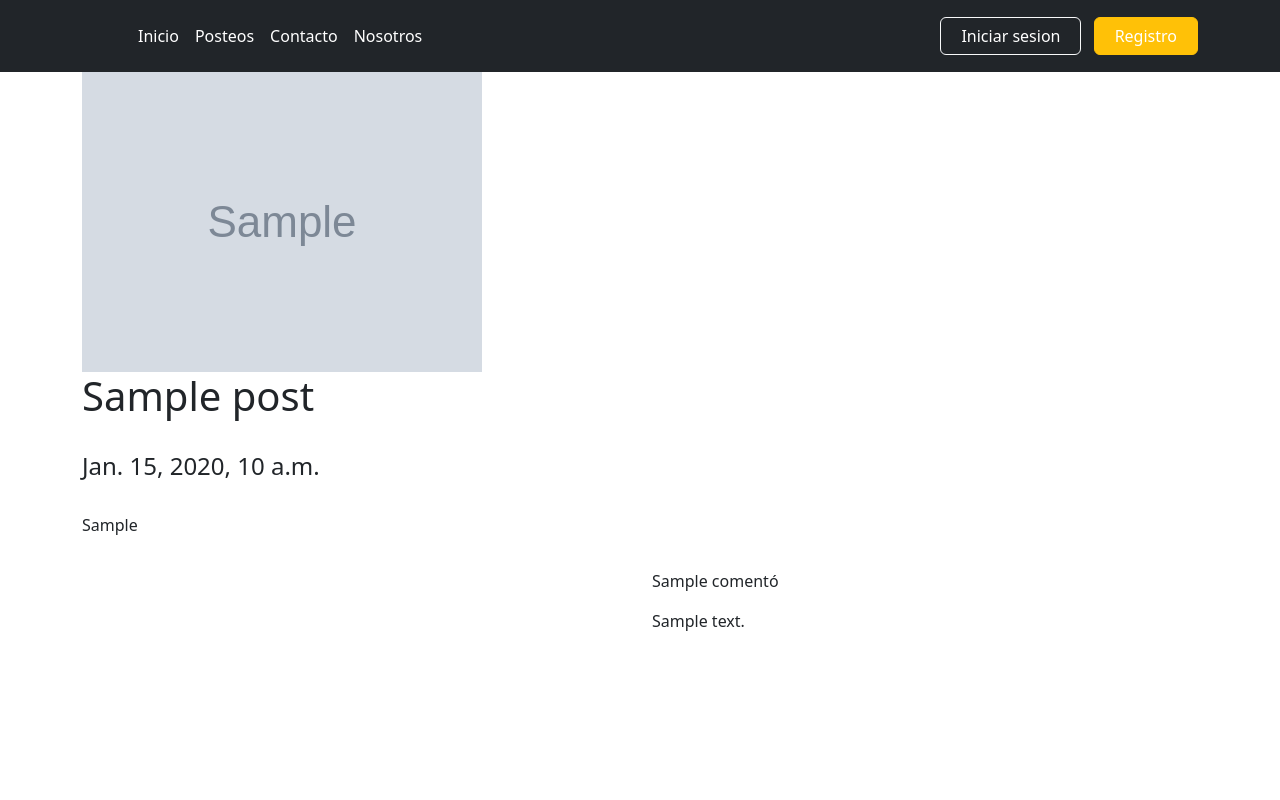
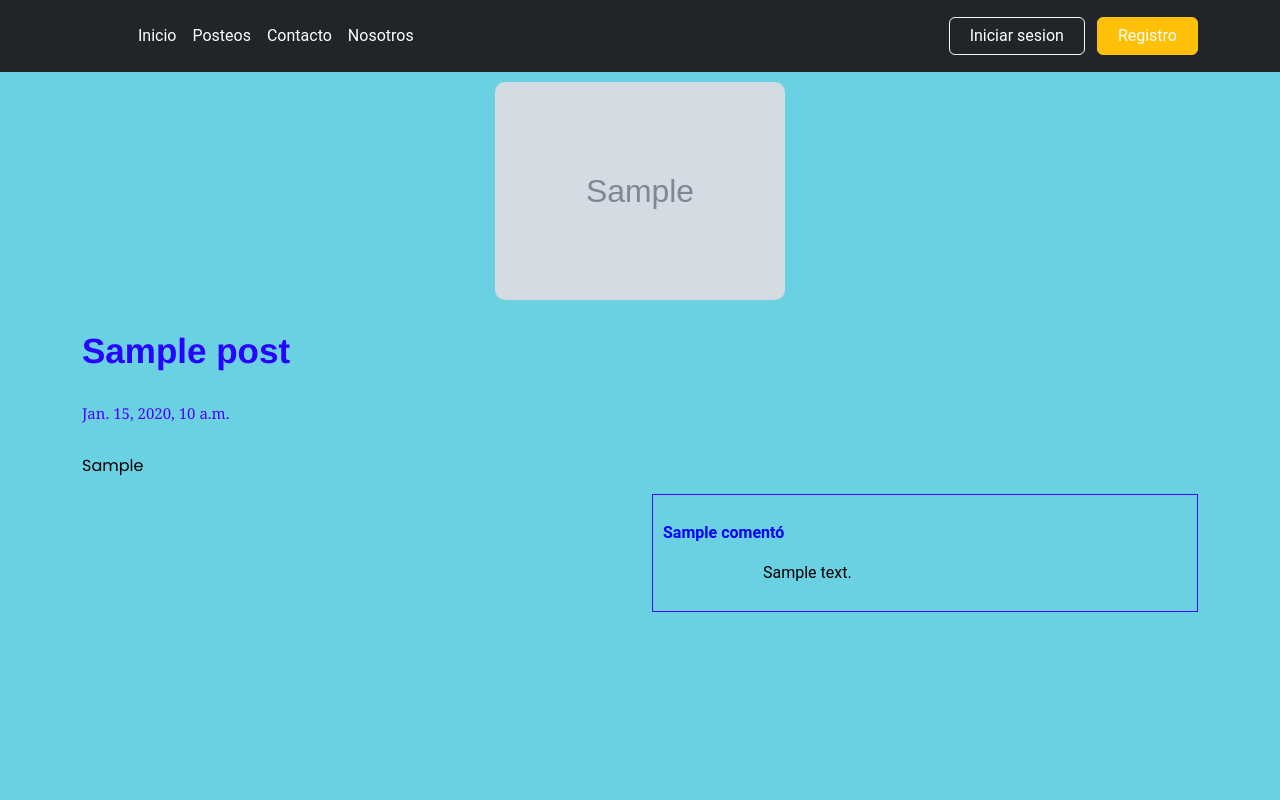
Before and after one commit to Bnuk31/blog-recetas, a Django app: page /post_detail/1 in a window 1280 px wide. Run offline with Django 5.2, Linux system fonts and the light colour scheme; tables that the repository leaves empty hold one stand-in row (values such as "Sample post"); grey boxes marked "Sample" are stand-in pictures.

Commit message:
trabajo finalizado3

```diff
--- a/recetas_blog/recetas/static/recetas/css/style.css
+++ b/recetas_blog/recetas/static/recetas/css/style.css
@@ -42,7 +42,7 @@
 }
 
 body {
-    background-color:rgb(136, 94, 242);
+    background-color:rgb(106, 209, 227);
     color: rgb(0, 0, 0);
     font-family: "Roboto", 'Times New Roman', Times, serif;
     display: grid;
@@ -77,7 +77,7 @@ body {
 }
 
 .imagen-posteo {
-    width: 40%;
+    width: 50%;
     align-self: center;
     border-radius: 10px;
 }
@@ -85,7 +85,7 @@ body {
 
 
 #titulo-post{
-    color: rgb(243, 18, 63);
+    color: rgb(40, 3, 254);
     font-weight: bold;
     font-family: 'Franklin Gothic Medium', 'Arial Narrow', Arial, sans-serif;
     font-size: 35px
@@ -103,7 +103,7 @@ img {
 
 .comentarios {
     margin: auto;
-    border: 1px solid white;
+    border: 1px solid rgb(73, 3, 250);
     padding: 10px;
     margin-bottom: 10px;
 
@@ -171,14 +171,14 @@ img {
 }
 
 #post-date{
-    color: red;
+    color: rgb(78, 3, 252);
     font-family: Cambria, Cochin, Georgia, Times, 'Times New Roman', serif;
     font-size: 15px;
 }
 
 .crear-posteo-title {
     font-size: 25px;
-    color: #6004f5;
+    color: #5b04fd;
     margin-bottom: 20px;
     text-align: center;
     line-height: 1;
--- a/recetas_blog/recetas/templates/base.html
+++ b/recetas_blog/recetas/templates/base.html
@@ -15,7 +15,7 @@
     <link href="https://cdn.jsdelivr.net/npm/bootstrap@5.3.2/dist/css/bootstrap.min.css" rel="stylesheet"
         integrity="sha384-T3c6CoIi6uLrA9TneNEoa7RxnatzjcDSCmG1MXxSR1GAsXEV/Dwwykc2MPK8M2HN" crossorigin="anonymous">
     <!-- CSS propio -->
-    <link rel="stylesheet" href="{% static 'css/main.css' %}">
+    <link rel="stylesheet" href="{% static 'recetas/css/style.css' %}">
 </head>
 
 <body>
--- a/recetas_blog/recetas/templates/post/cargar_post.html
+++ b/recetas_blog/recetas/templates/post/cargar_post.html
@@ -9,6 +9,7 @@
     <br>
     <h2 class="crear-posteo-title">Crear Receta</h2>
     {% csrf_token %}
+
     {{ form.as_p }}
     <button type="submit" id="submit-postear"> Postear Receta </button>
 </form>
--- a/recetas_blog/recetas/templates/post/confirm_delete_post.html
+++ b/recetas_blog/recetas/templates/post/confirm_delete_post.html
@@ -10,7 +10,7 @@
     {% csrf_token %}
     <p>¿Desea eliminar esta receta tan deliciosa?</p>
     {{ form }}
-    <button type="submit"> Confimar </button>
+    <button type="submit"> Confirmar </button>
 </form>
 
 {% endblock contenido %}
--- a/recetas_blog/recetas/templates/post/modificar_post.html
+++ b/recetas_blog/recetas/templates/post/modificar_post.html
@@ -1,7 +1,7 @@
 {% extends 'base.html'%}
 
 {% block titulo %}
-<title>CModificar Receta</title>
+<title> Modificar Receta</title>
 {% endblock titulo %}
 
 {% block contenido %}
--- a/recetas_blog/recetas/views.py
+++ b/recetas_blog/recetas/views.py
@@ -20,6 +20,8 @@ from django.contrib.auth import authenticate, login, logout
 from django.contrib.auth.views import LogoutView
 from .models import *
 from django.contrib.auth.mixins import UserPassesTestMixin
+
+
 def home_post(request):
     return render(request, "inicio.html")
 
--- a/recetas_blog/recetas_blog/settings.py
+++ b/recetas_blog/recetas_blog/settings.py
@@ -123,7 +123,6 @@ USE_TZ = True
 # https://docs.djangoproject.com/en/5.0/howto/static-files/
 
 STATIC_URL = '/static/'
-#STATICFILES_DIRS = (BASE_DIR, "static")
 STATICFILES_DIRS = [os.path.join(BASE_DIR, 'recetas', 'static')]
 MEDIA_URL = '/media/'
 MEDIA_ROOT = os.path.join(BASE_DIR,'media')
```
Also changed, not shown: other parts of recetas_blog/recetas/static/recetas/css/style.css (+12 -12 lines).
